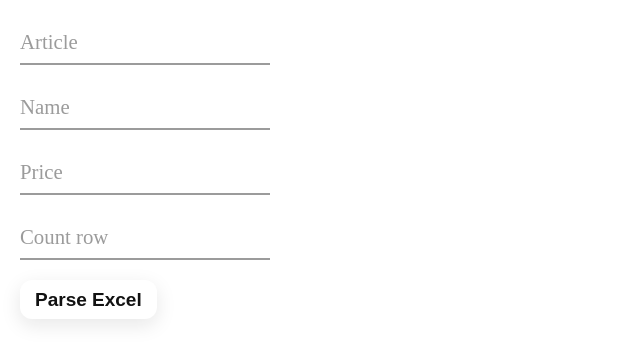
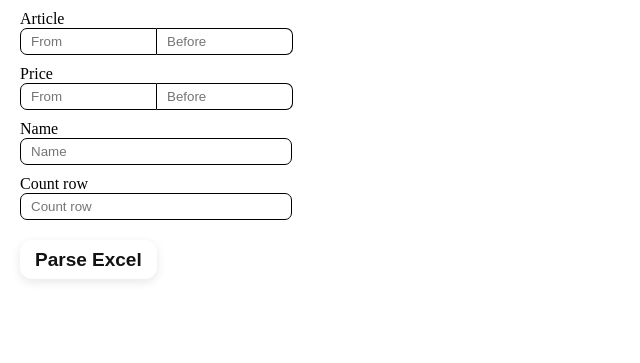
Before and after one commit to TheTupok/SotbitParseExcel, a PHP site: page / in a window 1280 px wide. Shown: the top 363 px of the page, without its empty margins (0-640 px from the left). Run offline with PHP 8.4, Linux system fonts and the light colour scheme.

Commit message:
Change style and AJAX request

```diff
--- a/index.php
+++ b/index.php
@@ -9,11 +9,27 @@
     <title>Sotbit | ParseExcel</title>
     <script src="https://cdnjs.cloudflare.com/ajax/libs/jquery/3.5.1/jquery.min.js"></script>
     <script type="text/javascript">
-      function ParseExcel() {
+      $(document).ready(function () {
+        $("#parseForm").submit((event) => {
+          event.preventDefault();
+          if (document.getElementById('price_from').value > document.getElementById('price_before').value &&
+                  document.getElementById('price_before').value !== '') {
+            const priceFrom = document.getElementById('price_from').value;
+            document.getElementById('price_from').value = document.getElementById('price_before').value;
+            document.getElementById('price_before').value = priceFrom;
+          }
+          if (document.getElementById('article_from').value > document.getElementById('article_before').value &&
+                  document.getElementById('article_before').value !== '') {
+            const articleFrom = document.getElementById('article_from').value;
+            document.getElementById('article_from').value = document.getElementById('article_before').value;
+            document.getElementById('article_before').value = articleFrom;
+          }
           const filterData = {
-          'article': document.getElementById('article').value,
+            'article_from': document.getElementById('article_from').value,
+            'article_before': document.getElementById('article_before').value,
+            'price_from': document.getElementById('price_from').value,
+            'price_before': document.getElementById('price_before').value,
             'name': document.getElementById('name').value,
-          'price': document.getElementById('price').value,
             'countRow': document.getElementById('countRow').value,
           }
           $.ajax({
@@ -21,33 +37,41 @@
             url: 'handlerParseExcel.php',
             data: filterData,
             success: function (result) {
-            $('#resultParse').text(result);
+              const html = $.parseHTML(result);
+              $("#resultParse").html(html);
             }
-        })
-      }
+          });
+          return false;
+        });
+      });
     </script>
   </head>
   <body>
-    <form action="" onsubmit="ParseExcel(); return false">
-      <div class="form__group field">
-        <input type="text" class="form__field" placeholder="Article" id="article"/>
-        <label class="form__label">Article</label>
-      </div>
-      <div class="form__group field">
-        <input type="text" class="form__field" placeholder="Name" id="name"/>
-        <label class="form__label">Name</label>
-      </div>
-      <div class="form__group field">
-        <input type="number" class="form__field" placeholder="Price" id="price"/>
-        <label class="form__label">Price</label>
-      </div>
-      <div class="form__group field">
-        <input type="number" class="form__field" placeholder="Count row" id="countRow"/>
-        <label class="form__label">Count row</label>
-      </div>
+    <form id="parseForm">
+      <label class="label-filter">
+        <span>Article</span>
+        <input class="input-from" type="text" placeholder="From" id="article_from"><input class="input-before"
+                                                                                          type="text"
+                                                                                          placeholder="Before"
+                                                                                          id="article_before">
+      </label>
+      <label class="label-filter">
+        <span>Price</span>
+        <input class="input-from" type="number" placeholder="From" id="price_from"><input class="input-before"
+                                                                                          type="text"
+                                                                                          placeholder="Before"
+                                                                                          id="price_before">
+      </label>
+      <label class="label-filter">
+        <span>Name</span>
+        <input style="width:250px" type="text" placeholder="Name" id="name">
+      </label>
+      <label class="label-filter">
+        <span>Count row</span>
+        <input style="width:250px" type="number" placeholder="Count row" id="countRow">
+      </label>
       <button type="submit" class="btn-parse">Parse Excel</button>
     </form>
-
     <div id="resultParse">
 
     </div>
--- a/style.css
+++ b/style.css
@@ -2,6 +2,34 @@
     padding: 0;
     margin: 0;
     text-decoration: none;
+}
+
+.label-filter {
+    margin: 10px 20px;
+    display: block;
+    width: 280px;
+}
+
+.label-filter span {
+    display: block;
+}
+
+.label-filter > input {
+    width: 115px;
+    padding: 5px 10px;
+    border-radius: 7px;
+    border: 1px solid black;
+}
+
+.label-filter > .input-from {
+    border-bottom-right-radius: 0;
+    border-top-right-radius: 0;
+}
+
+.label-filter > .input-before {
+    border-bottom-left-radius: 0;
+    border-top-left-radius: 0;
+    border-left: 0;
 }
 
 input::-webkit-outer-spin-button,
@@ -10,70 +38,12 @@ input::-webkit-inner-spin-button {
     margin: 0;
 }
 
-.form__group {
-    position: relative;
-    padding: 15px 0 0;
-    margin: 10px 20px;
-    width: 250px;
-}
-
-.form__field {
-    font-family: inherit;
-    width: 100%;
-    border: 0;
-    border-bottom: 2px solid #9b9b9b;
-    outline: 0;
-    font-size: 1.3rem;
-    color: #000;
-    padding: 7px 0;
-    background: transparent;
-    transition: border-color 0.2s;
-}
-
-.form__field::placeholder {
-    color: transparent;
-}
-
-.form__field:placeholder-shown ~ .form__label {
-    font-size: 1.3rem;
-    cursor: text;
-    top: 20px;
-}
-
-
-.form__label {
-    position: absolute;
-    top: 0;
-    display: block;
-    transition: 0.2s;
-    font-size: 1rem;
-    color: #9b9b9b;
-}
-
-.form__field:focus {
-    padding-bottom: 6px;
-    font-weight: 700;
-    border-width: 3px;
-    border-image: linear-gradient(to right, #11998e, #38ef7d);
-    border-image-slice: 1;
-}
-
-.form__field:focus ~ .form__label {
-    position: absolute;
-    top: 0;
-    display: block;
-    transition: 0.2s;
-    font-size: 1rem;
-    color: #11998e;
-    font-weight: 700;
-}
-
 .btn-parse {
     margin: 10px 20px;
     align-items: center;
     background-color: #fff;
     border-radius: 12px;
-    box-shadow: transparent 0 0 0 3px,rgba(18, 18, 18, .1) 0 6px 20px;
+    box-shadow: transparent 0 0 0 3px, rgba(18, 18, 18, .1) 0 3px 10px;
     box-sizing: border-box;
     color: #121212;
     display: inline-flex;
@@ -85,7 +55,7 @@ input::-webkit-inner-spin-button {
     padding: 10px 15px;
     text-align: center;
     text-decoration: none;
-    transition: box-shadow .2s,-webkit-box-shadow .2s;
+    transition: box-shadow .2s, -webkit-box-shadow .2s;
     white-space: nowrap;
     border: 0;
     cursor: pointer;
```
Lines whose indentation alone changed are shown as unchanged.
